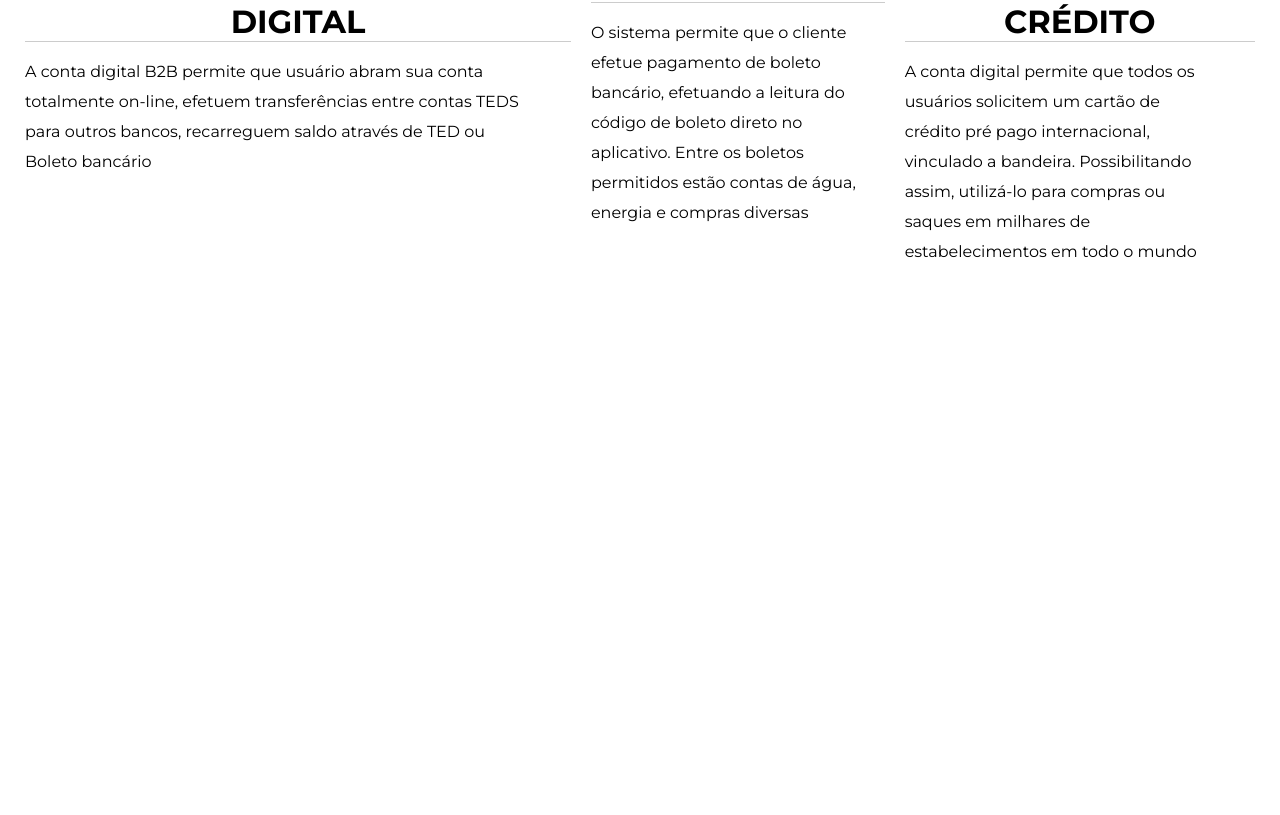
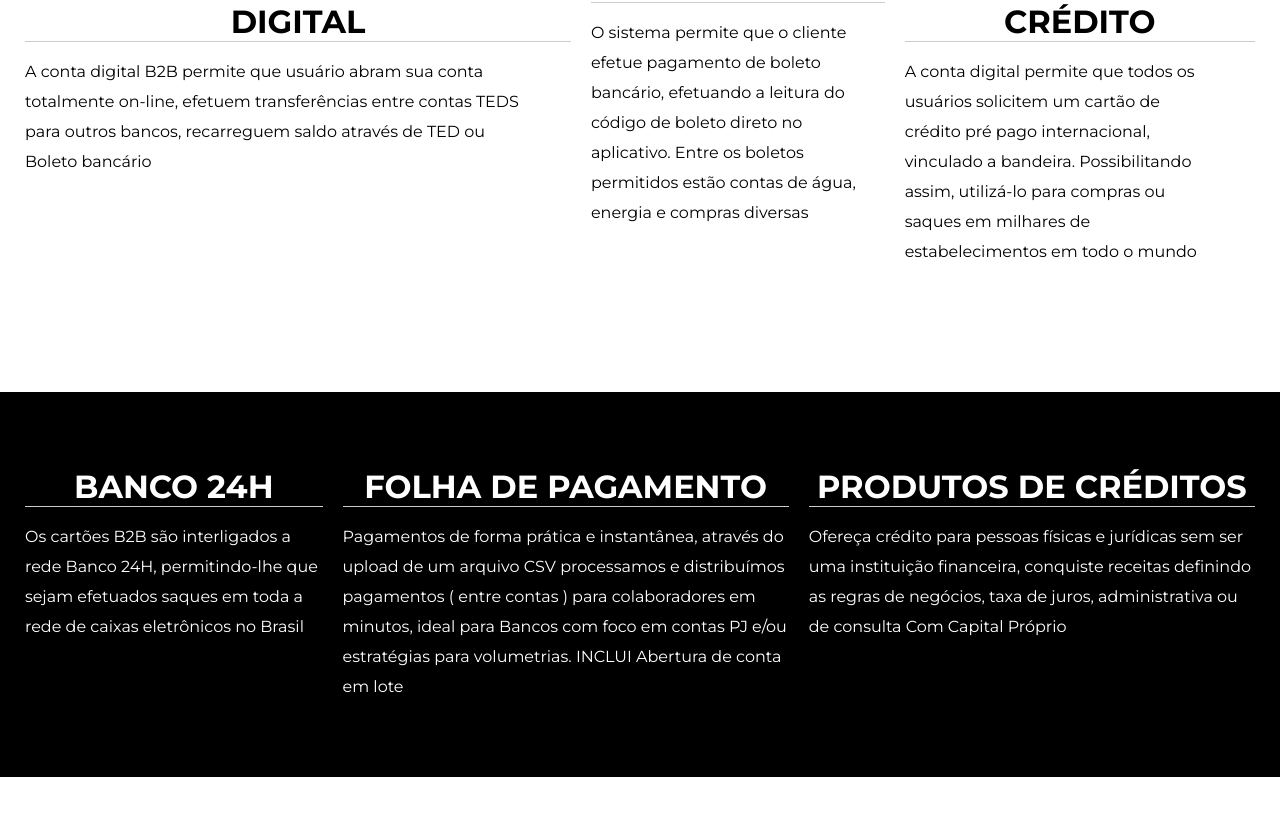
Before and after one commit to Christakisbanza/Cliente_Captar, a React (Vite) app: page / in a window 1280 px wide. Shown: the part 1918-2733 px from the top of the page. Before the commit the page ends 2410 px from the top, so only its background shows below. Built offline with nearby package versions, Linux system fonts and the light colour scheme; a web font is replaced by a local one.

Commit message:
BancoPagamentoCreditos | estrutura base finalizada

```diff
--- a/src/App.jsx
+++ b/src/App.jsx
@@ -1,5 +1,6 @@
 import './App.css'
 import { AppPagamentoCredito } from './component/AppPagamentoCredito'
+import BancoPagamentoCreditos from './component/BancoPagamentoCreditos'
 import DoacaoEscrowCobranca from './component/DoacaoEscrowCobranca'
 import Home from './component/Home'
 import NavBar from './component/NavBar'
@@ -31,6 +32,10 @@ function App() {
           <div className='appPagamentoCredito-app'>
             <AppPagamentoCredito/>
           </div>
+
+          <div className='bancoPagamentoCreditos-app'>
+            <BancoPagamentoCreditos/>
+          </div>
         </main>
 
       </div>
--- /dev/null
+++ b/src/component/BancoPagamentoCreditos.css
@@ -0,0 +1,27 @@
+#bancoPagamentoCreditos{
+    background-color: black;
+    color: white;
+    display: flex;
+    justify-content: space-around;
+    gap: 20px;
+    padding: 75px 25px;
+}
+.bancoPagamentoCreditos-control h1{
+    text-align: center;
+    margin-bottom: 15px;
+    border-bottom: 1px solid #ccc;
+}
+.bancoPagamentoCreditos-control p{
+    max-width: 450px;
+    line-height: 30px;
+}
+#banco-p{
+    max-width: 300px;
+}
+@media(max-width: 870px){
+    #bancoPagamentoCreditos{
+        flex-direction: column;
+        align-items: center;
+        gap: 50px;
+    }
+}
--- /dev/null
+++ b/src/component/BancoPagamentoCreditos.jsx
@@ -0,0 +1,25 @@
+import React from 'react'
+
+import './BancoPagamentoCreditos.css'
+
+function BancoPagamentoCreditos() {
+    return (
+        <div id='bancoPagamentoCreditos'>
+            <div className='bancoPagamentoCreditos-control'>
+                <h1>BANCO 24H</h1>
+                <p id='banco-p'>Os cartões B2B são interligados a rede Banco 24H, permitindo-lhe que sejam efetuados saques em toda a rede de caixas eletrônicos no Brasil</p>
+            </div>
+            <div className='bancoPagamentoCreditos-control'>
+                <h1>FOLHA DE PAGAMENTO </h1>
+                <p>Pagamentos de forma prática e instantânea, através do upload de um arquivo CSV processamos e distribuímos pagamentos ( entre contas ) para colaboradores em minutos, ideal para Bancos com foco em contas PJ e/ou estratégias para volumetrias. INCLUI Abertura de conta em lote</p>
+            </div>
+            <div className='bancoPagamentoCreditos-control'>
+                <h1>PRODUTOS DE CRÉDITOS </h1>
+                <p>Ofereça crédito para pessoas físicas e jurídicas sem ser uma instituição financeira, conquiste receitas definindo as regras de negócios, taxa de juros, administrativa ou de consulta
+                Com Capital Próprio</p>
+            </div>
+        </div>
+    )
+}
+
+export default BancoPagamentoCreditos
```
